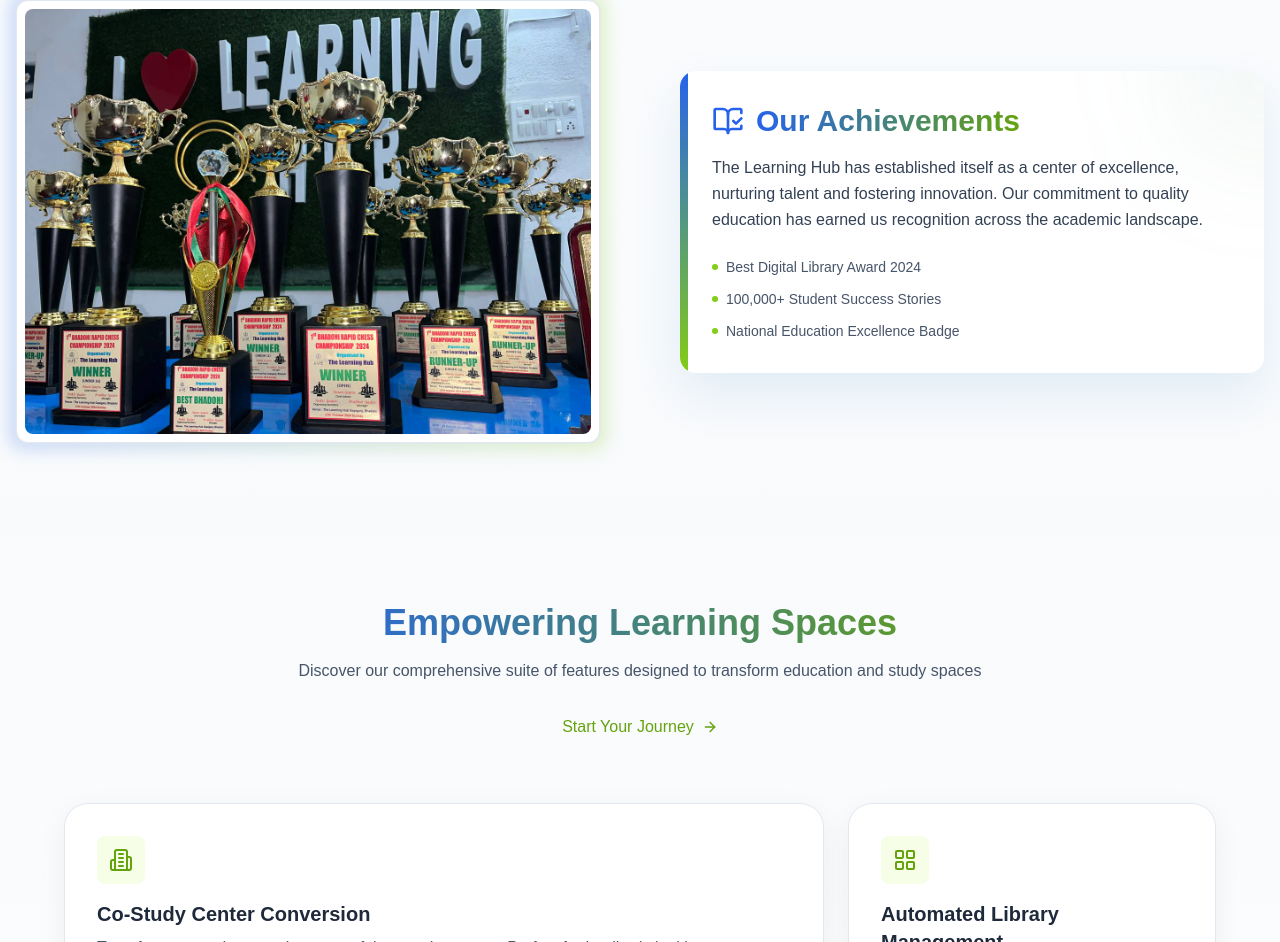
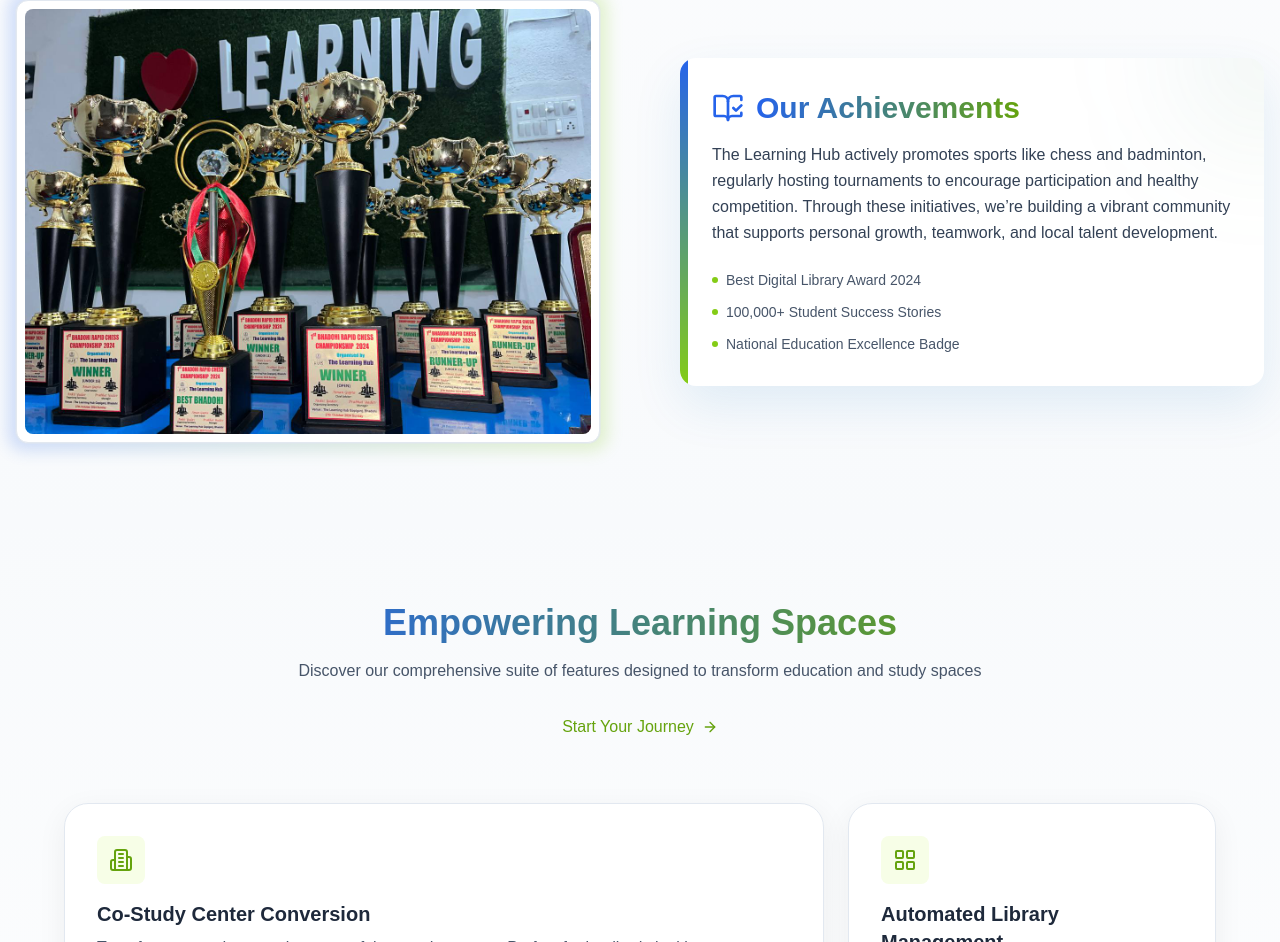
Before and after one commit to relaxaigen/frontend-tlh, a Next.js app: page / in a window 1280 px wide. Shown: the part 2583-3525 px from the top of the page. Built offline with nearby package versions, Linux system fonts and the light colour scheme.

Commit message:
Update AboutSection.tsx

```diff
--- a/app/components/AboutSection.tsx
+++ b/app/components/AboutSection.tsx
@@ -35,7 +35,7 @@ export function AboutSection() {
     {
       title: "Our Achievements",
       description:
-        "The Learning Hub has established itself as a center of excellence, nurturing talent and fostering innovation. Our commitment to quality education has earned us recognition across the academic landscape.",
+        "The Learning Hub actively promotes sports like chess and badminton, regularly hosting tournaments to encourage participation and healthy competition. Through these initiatives, we’re building a vibrant community that supports personal growth, teamwork, and local talent development.",
       features: [
         "Best Digital Library Award 2024",
         "100,000+ Student Success Stories",
```
